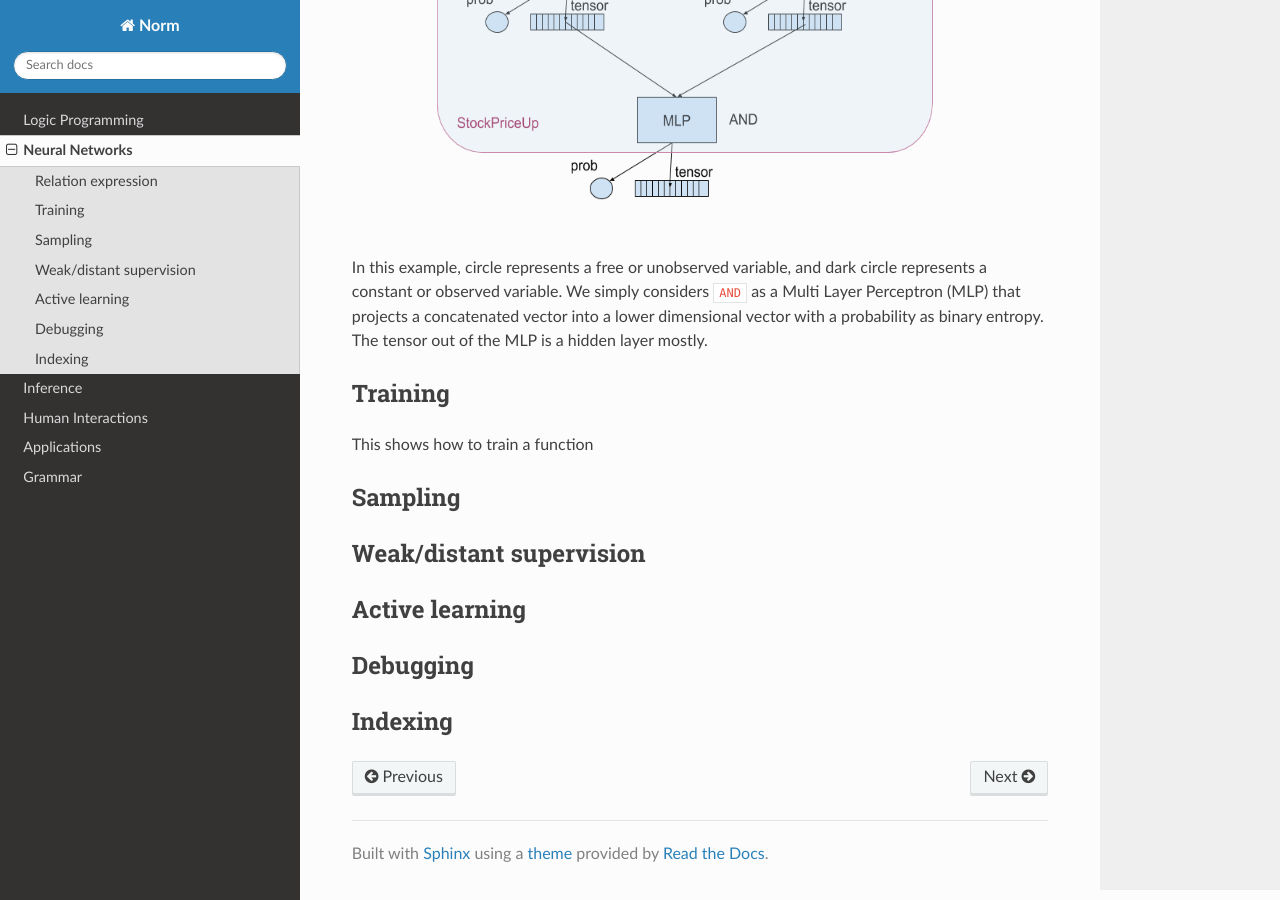
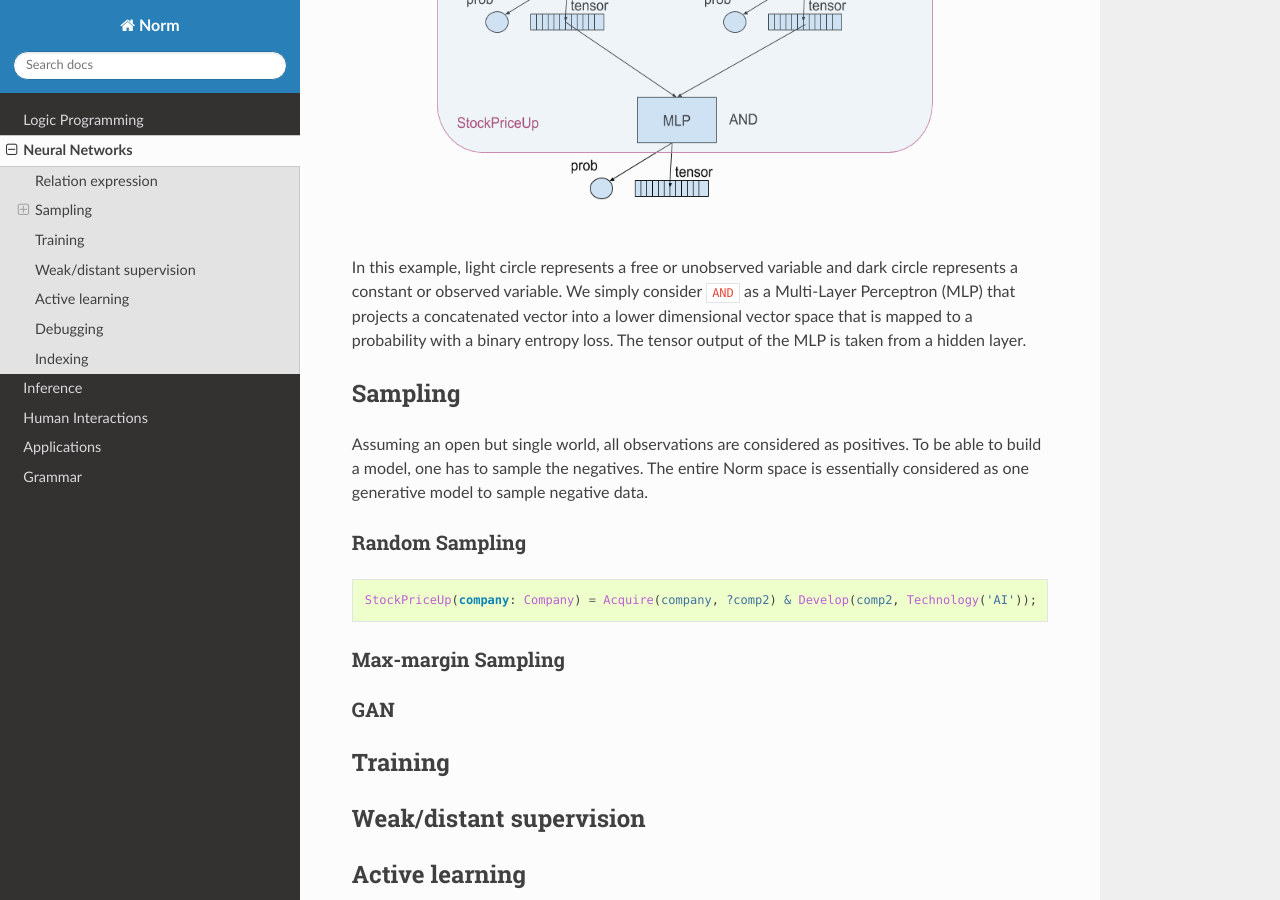
Before and after one commit to reasoned-ai/norm, a Sphinx documentation site: the page built from docs/neuralnet.rst, in a window 1280 px wide and 900 px high, scrolled down 848 px. Built offline with Sphinx 7.4.7 and the Read the Docs theme 2.0.0, drawn with Linux system fonts in a browser that asks for light colours.

Commit message:
building neural networks

```diff
--- a/docs/neuralnet.rst
+++ b/docs/neuralnet.rst
@@ -13,24 +13,46 @@ i.e., **compositional** and **contextual**.
 
 Relation expression
 ----------------------------
+
 Any relation can be grounded as one neural network like the following example.
 
 .. image:: _static/NN-Norm.png
     :scale: 80%
     :align: center
 
-In this example, circle represents a free or unobserved variable, and dark circle represents a constant or observed
-variable. We simply considers ``AND`` as a Multi Layer Perceptron (MLP) that projects a concatenated vector into a
-lower dimensional vector with a probability as binary entropy. The tensor out of the MLP is a hidden layer mostly.
+In this example, light circle represents a free or unobserved variable and dark circle represents a constant or observed
+variable. We simply consider ``AND`` as a Multi-Layer Perceptron (MLP) that projects a concatenated vector into a
+lower dimensional vector space that is mapped to a probability with a binary entropy loss. The tensor output of the MLP
+is taken from a hidden layer.
+
+
+Sampling
+----------------
+
+Assuming an open but single world, all observations are considered as positives. To be able to build a model, one has to
+sample the negatives. The entire Norm space is essentially considered as one generative model to sample negative data.
+
+
+Random Sampling
+^^^^^^^^^^^^^^^^
+
+.. code-block:: prolog
+
+    StockPriceUp(company: Company) = Acquire(company, ?comp2) & Develop(comp2, Technology('AI'));
+
+
+Max-margin Sampling
+^^^^^^^^^^^^^^^^^^^^
+
+
+GAN
+^^^^
+
+
 
 Training
 ----------
 
-This shows how to train a function
-
-
-Sampling
-----------------
 
 
 Weak/distant supervision
```
